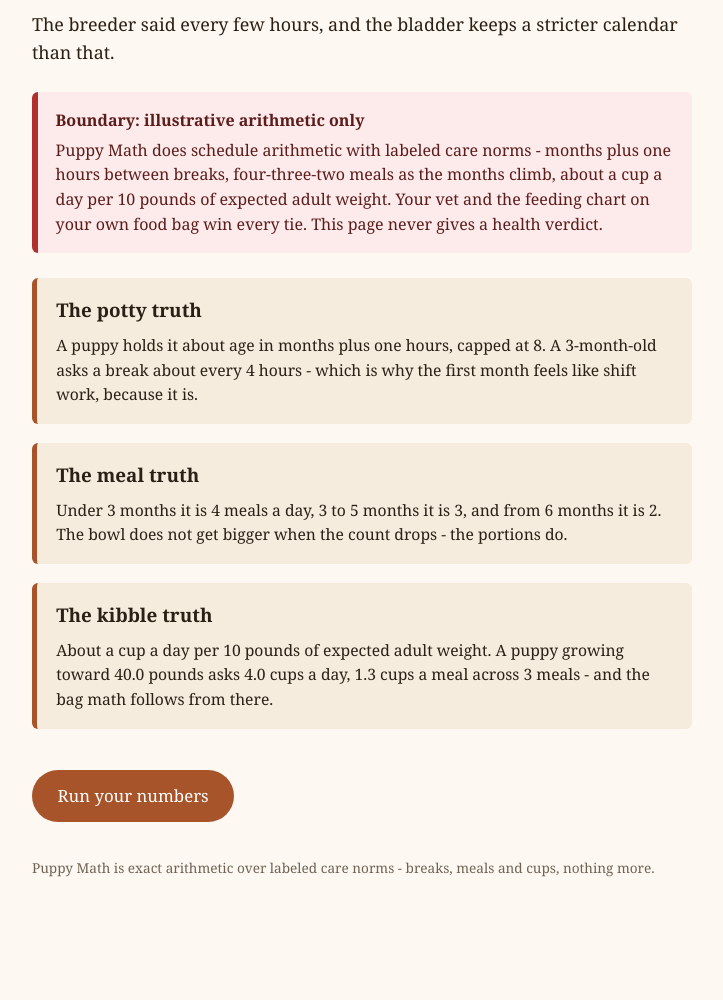
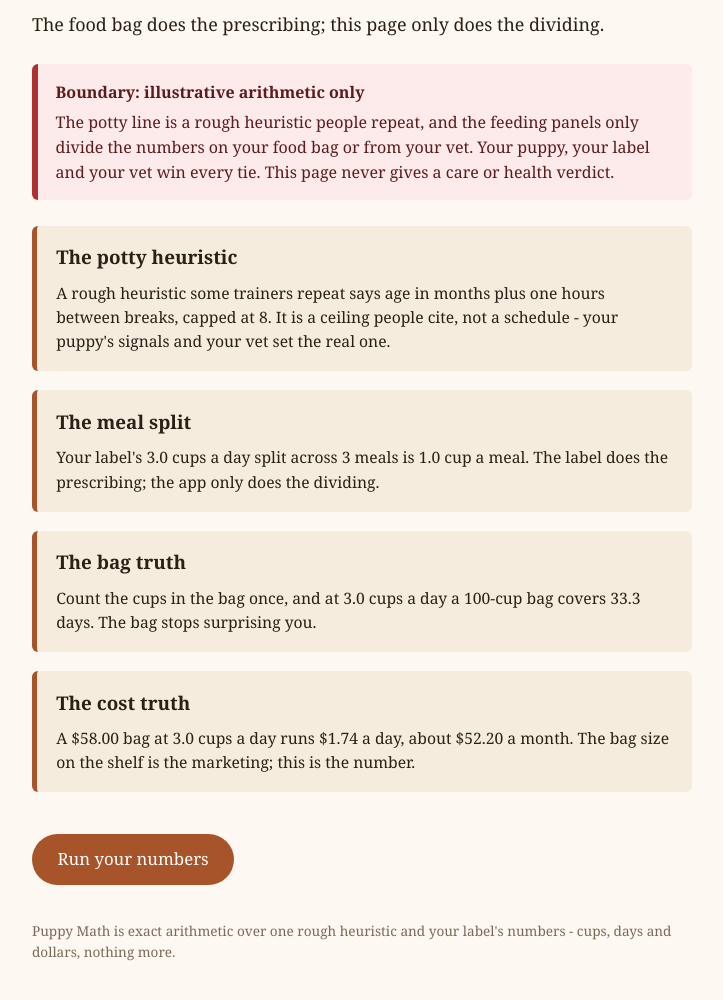
Before and after one commit to iLanis-agent/puppymath, a plain HTML site: page index.html in a window 1280 px wide. Shown: the part 98-1098 px from the top of the page, without its empty margins (278-1001 px from the left). Before the commit the page ends 1016 px from the top, so only its background shows below. Drawn offline with Linux system fonts and the light colour scheme.

Commit message:
correct index.html

```diff
--- a/index.html
+++ b/index.html
@@ -3,7 +3,7 @@
 <head>
 <meta charset="utf-8">
 <meta name="viewport" content="width=device-width, initial-scale=1">
-<title>Puppy Math - puppy schedule honesty</title>
+<title>Puppy Math - feeding arithmetic honesty</title>
 <style>
   :root { --accent:#a8542a; --ink:#2b2016; --paper:#fdf8f1; --soft:#f6ecdd; }
   * { box-sizing:border-box; margin:0; }
@@ -17,31 +17,35 @@
   h2 { font-size:1.18rem; margin-bottom:.5rem; }
   section p { font-size:.98rem; }
   a.btn { display:inline-block; margin-top:1.4rem; background:var(--accent); color:#fff; text-decoration:none; padding:.8rem 1.6rem; border-radius:999px; font-size:1.05rem; }
-  footer { margin-top:2.2rem; font-size:.85rem; color:#6f6355; }
+  footer { margin-top:2.2rem; font-size:.85rem; color:#7a6a55; }
 </style>
 </head>
 <body>
 <main>
   <h1>Puppy Math</h1>
-  <p class="lede">The breeder said every few hours, and the bladder keeps a stricter calendar than that.</p>
+  <p class="lede">The food bag does the prescribing; this page only does the dividing.</p>
   <div class="boundary">
     <strong>Boundary: illustrative arithmetic only</strong>
-    Puppy Math does schedule arithmetic with labeled care norms - months plus one hours between breaks, four-three-two meals as the months climb, about a cup a day per 10 pounds of expected adult weight. Your vet and the feeding chart on your own food bag win every tie. This page never gives a health verdict.
+    The potty line is a rough heuristic people repeat, and the feeding panels only divide the numbers on your food bag or from your vet. Your puppy, your label and your vet win every tie. This page never gives a care or health verdict.
   </div>
   <section>
-    <h2>The potty truth</h2>
-    <p>A puppy holds it about age in months plus one hours, capped at 8. A 3-month-old asks a break about every 4 hours - which is why the first month feels like shift work, because it is.</p>
+    <h2>The potty heuristic</h2>
+    <p>A rough heuristic some trainers repeat says age in months plus one hours between breaks, capped at 8. It is a ceiling people cite, not a schedule - your puppy's signals and your vet set the real one.</p>
   </section>
   <section>
-    <h2>The meal truth</h2>
-    <p>Under 3 months it is 4 meals a day, 3 to 5 months it is 3, and from 6 months it is 2. The bowl does not get bigger when the count drops - the portions do.</p>
+    <h2>The meal split</h2>
+    <p>Your label's 3.0 cups a day split across 3 meals is 1.0 cup a meal. The label does the prescribing; the app only does the dividing.</p>
   </section>
   <section>
-    <h2>The kibble truth</h2>
-    <p>About a cup a day per 10 pounds of expected adult weight. A puppy growing toward 40.0 pounds asks 4.0 cups a day, 1.3 cups a meal across 3 meals - and the bag math follows from there.</p>
+    <h2>The bag truth</h2>
+    <p>Count the cups in the bag once, and at 3.0 cups a day a 100-cup bag covers 33.3 days. The bag stops surprising you.</p>
+  </section>
+  <section>
+    <h2>The cost truth</h2>
+    <p>A $58.00 bag at 3.0 cups a day runs $1.74 a day, about $52.20 a month. The bag size on the shelf is the marketing; this is the number.</p>
   </section>
   <a class="btn" href="app.html">Run your numbers</a>
-  <footer>Puppy Math is exact arithmetic over labeled care norms - breaks, meals and cups, nothing more.</footer>
+  <footer>Puppy Math is exact arithmetic over one rough heuristic and your label's numbers - cups, days and dollars, nothing more.</footer>
 </main>
 </body>
 </html>
```
